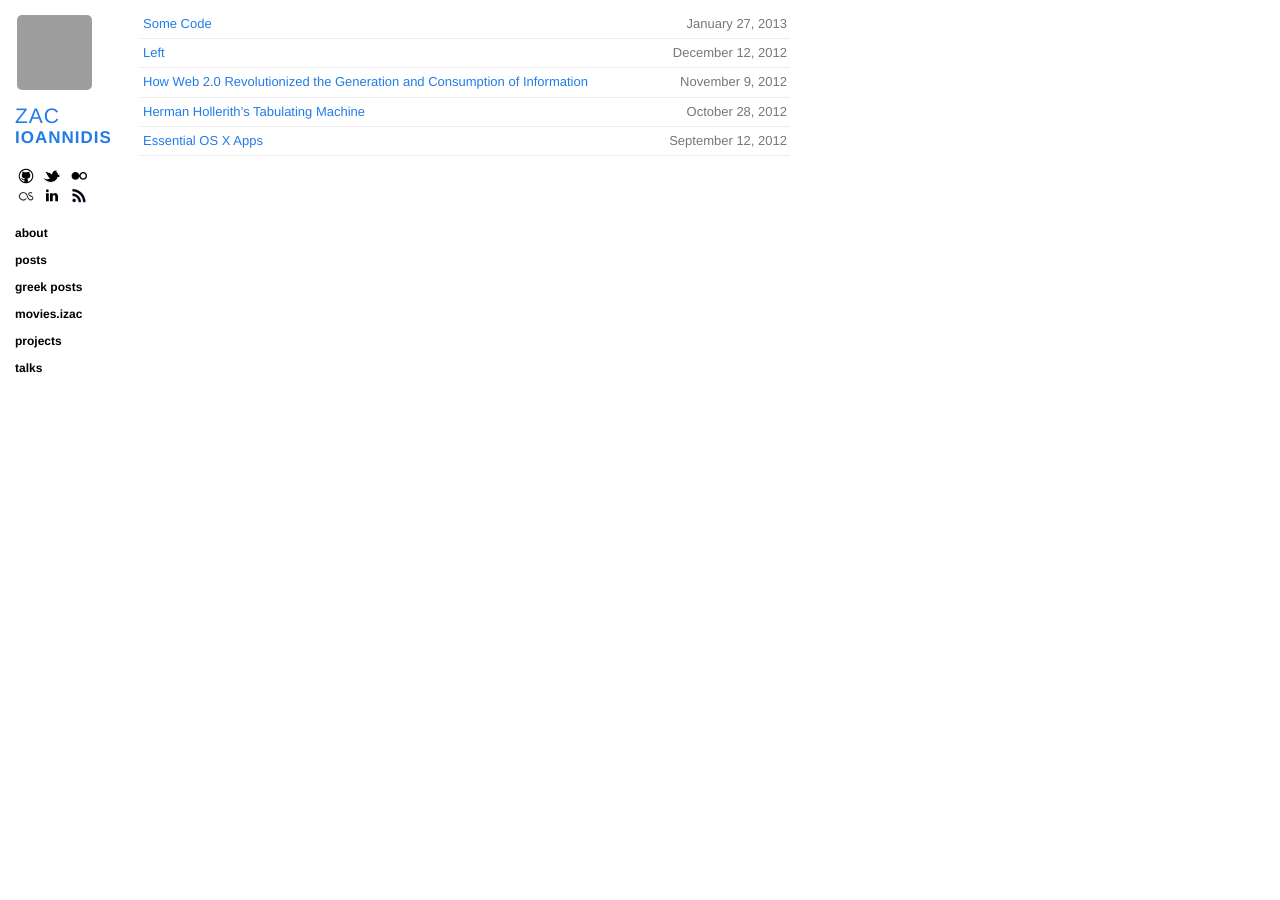
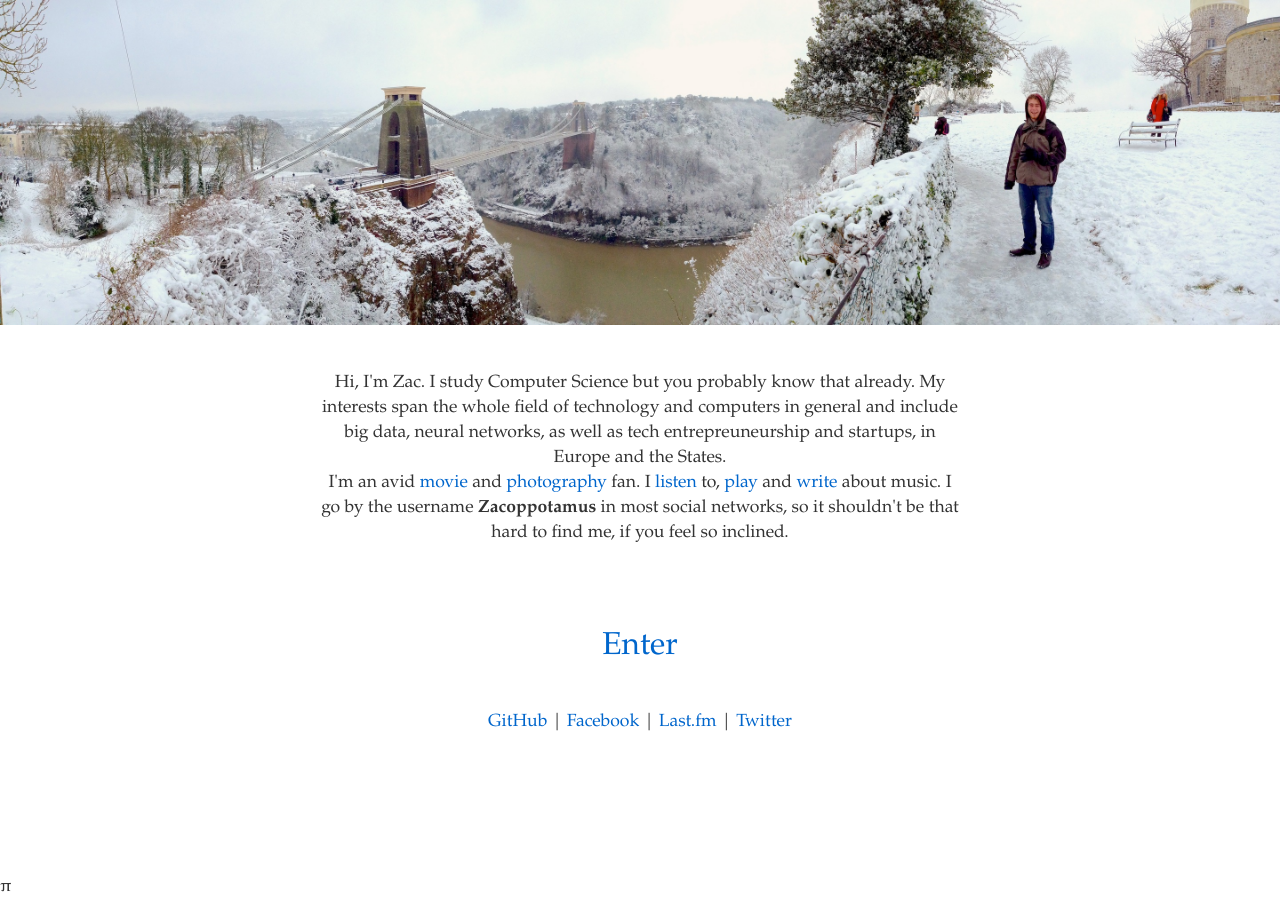
Before and after one commit to zacoppotamus/zacoppotamus.github.com, a Jekyll site: the page index.html, which Jekyll copies as it is, in a window 1280 px wide. Built offline with Jekyll 4.4.1, drawn with Linux system fonts in a browser that asks for light colours; nearby versions of some CDN libraries; Markdown is read by kramdown in place of the engine named in the settings; grey boxes are pictures that could not be loaded.

Commit message:
updated landing screen

```diff
--- a/index.html
+++ b/index.html
@@ -1,14 +1,57 @@
----
-layout: layout
-title: "Posts"
----
+<!DOCTYPE html PUBLIC "-//W3C//DTD XHTML 1.0 Strict//EN"
+"http://www.w3.org/TR/xhtml1/DTD/xhtml1-strict.dtd">
+<link rel="shortcut icon" href="favicon.ico">
 
-<section class="content">
-  <ul class="listing">
-    {% for post in site.posts %}
-    <li>
-      <span>{{ post.date | date: "%B %e, %Y" }}</span> <a href="{{ post.url }}">{{ post.title }}</a>
-    </li>
-    {% endfor %}
-  </ul>
-</section>
+<html>
+	<head>
+		<section class="title">
+			<meta name="description" content="Zac Ioannidis: Computer Science, data, web, math.">
+			<link rel="stylesheet" type="text/css" href="css/landing.css"/>
+
+			<style type="text/css"></style>
+		</section>
+	</head>
+<body>
+
+		<section id="panorama">
+			<h2><img src="images/panorama.jpg" width="100%">
+			</h2>
+		</section>
+
+		<section class="maintext">
+		<p align = "center">Hi, I'm Zac. I study Computer Science but you probably know that already. My interests span the whole field of technology and computers in general and include big data, neural networks, as well as tech entrepreuneurship and startups, in Europe and the States.
+		</p>
+
+		<p align ="center">
+			I'm an avid <a href="http://www.movies.izac.us/">movie</a> and <a href="http://www.tumblr.izac.us/">photography</a> fan. I <a href="http://www.last.fm/user/zacoppotamus/">listen</a> to, <a href="http://www.soundcloud.com/zacoppotamus/">play</a> and <a href="http://www.milesandvibes.com/">write</a> about music. I go by the username <strong>Zacoppotamus</strong> in most social networks, so it shouldn't be that hard to find me, if you feel so inclined.
+		</p>
+
+		<section class="enter">
+			<p align = "center">
+				<br><a href="/main.html">Enter</a>
+			</p>
+		</section>
+
+		<p align = "center"><br><br><a href="http://www.github.com/zacoppotamus/">GitHub</a> |
+		    <a href="http://www.facebook.com/zacoppotamus/">Facebook</a> |
+		    <a href="http://www.last.fm/user/zacoppotamus/">Last.fm</a> |
+		   <a href="http://www.twitter.com/Zacoppotamus/">Twitter</a>
+		   </p>
+
+		<div class="push"></div>
+		        </div>
+
+	</section>
+
+	<div class="footer" align="right">
+		<p onmouseover="this.innerHTML='What were you expecting?'"
+			onmouseout="this.innerHTML='&#960'">&#960
+		</p>
+	</div>
+	<!--<div class="footer" align="right">
+		<p onmouseover="this.innerHTML='What were you expecting?'"
+			onmouseout="this.innerHTML='&#960'">&#960
+		</p>
+	</div>-->
+</body>
+</html>
```
Also changed, not shown: main.html (added, +14 -0 lines).
